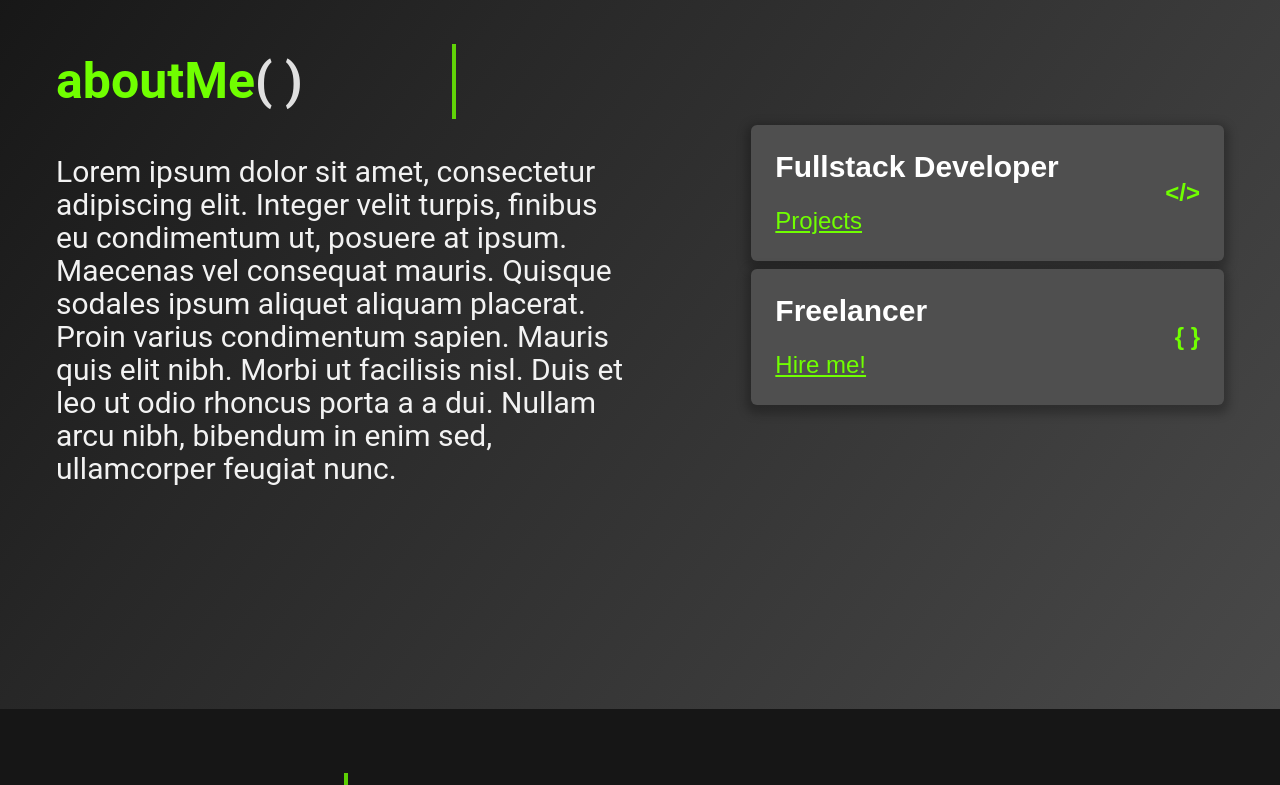
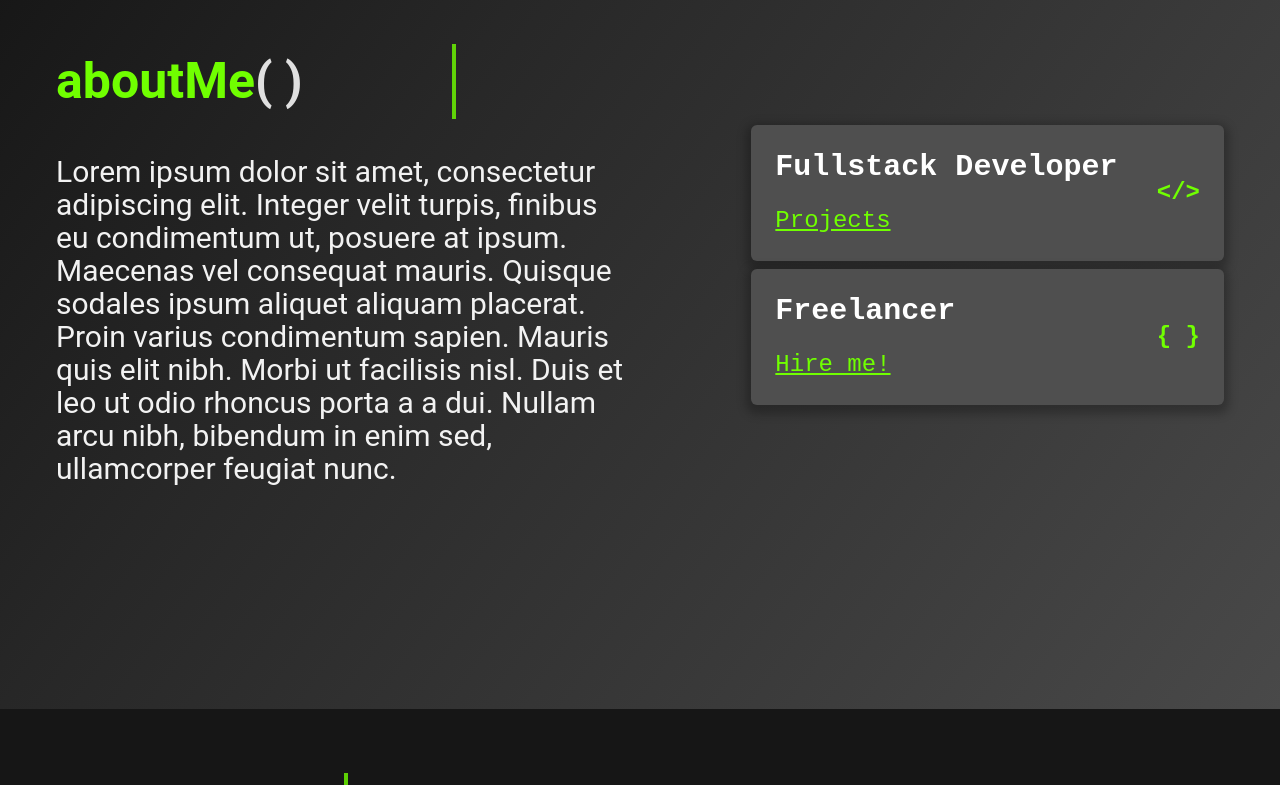
Before and after one commit to Deepakverma-556/fullstack-developer, a Next.js app: page / in a window 1280 px wide. Shown: the part 1060-1845 px from the top of the page. Built offline with nearby package versions, Linux system fonts and the light colour scheme.

Commit message:
update font family

```diff
--- a/src/app/globals.css
+++ b/src/app/globals.css
@@ -25,7 +25,7 @@
     transform: translateY(-20px);
     transition: opacity 0.5s, transform 0.5s;
 }
-html,
+/* html,
 body{
   scroll-behavior: smooth;
-}
+} */
--- a/src/components/Footer.jsx
+++ b/src/components/Footer.jsx
@@ -29,10 +29,15 @@ const Footer = () => {
                             <p className='font-bold text-white text-2xl max-sm:text-base group-hover:text-green transtation-all duration-300'>Github</p>
                         </a>
                         <div>
-                            <button onClick={openModal} className="bg-gradient-to-b from-green to-white rounded-xl p-[5px]">
+                            <button onClick={openModal} className="bg-gradient-to-b from-green to-white rounded-xl p-[5px] overflow-hidden relative group">
                                 <span className="flex gap-2 items-center  bg-[#434343] max-xsm:bg-[#323232] text-white py-3 px-5 max-sm:px-2 max-sm:py-2 max-sm:text-base rounded-xl font-bold text-xl">
                                     <svg width="36" height="20" viewBox="0 0 36 20" fill="none" xmlns="http://www.w3.org/2000/svg">
                                         <path d="M33 0.25H13.5C11.85 0.25 10.5 1.6 10.5 3.25V16.75C10.5 18.415 11.85 19.75 13.5 19.75H33C34.665 19.75 36 18.415 36 16.75V3.25C36 1.6 34.665 0.25 33 0.25ZM33 16.75H13.5V5.755L23.25 10.75L33 5.755V16.75ZM23.25 8.215L13.5 3.25H33L23.25 8.215ZM7.5 16.75C7.5 17.005 7.545 17.245 7.575 17.5H1.5C0.672 17.5 0 16.825 0 16C0 15.175 0.672 14.5 1.5 14.5H7.5V16.75ZM4.5 2.5H7.575C7.545 2.755 7.5 2.995 7.5 3.25V5.5H4.5C3.675 5.5 3 4.825 3 4C3 3.175 3.675 2.5 4.5 2.5ZM1.5 10C1.5 9.175 2.175 8.5 3 8.5H7.5V11.5H3C2.175 11.5 1.5 10.825 1.5 10Z" fill="white" />
+                                    </svg> Contact Me
+                                </span>
+                                <span className="flex gap-2 items-center  bg-gradient-to-b from-green to-white text-black py-3 px-5 max-sm:px-2 max-sm:py-2 max-sm:text-base rounded-lg font-bold text-xl absolute -top-full transition-all duration-500 group-hover:top-[5px]">
+                                    <svg width="36" height="20" viewBox="0 0 36 20" fill="none" xmlns="http://www.w3.org/2000/svg">
+                                        <path d="M33 0.25H13.5C11.85 0.25 10.5 1.6 10.5 3.25V16.75C10.5 18.415 11.85 19.75 13.5 19.75H33C34.665 19.75 36 18.415 36 16.75V3.25C36 1.6 34.665 0.25 33 0.25ZM33 16.75H13.5V5.755L23.25 10.75L33 5.755V16.75ZM23.25 8.215L13.5 3.25H33L23.25 8.215ZM7.5 16.75C7.5 17.005 7.545 17.245 7.575 17.5H1.5C0.672 17.5 0 16.825 0 16C0 15.175 0.672 14.5 1.5 14.5H7.5V16.75ZM4.5 2.5H7.575C7.545 2.755 7.5 2.995 7.5 3.25V5.5H4.5C3.675 5.5 3 4.825 3 4C3 3.175 3.675 2.5 4.5 2.5ZM1.5 10C1.5 9.175 2.175 8.5 3 8.5H7.5V11.5H3C2.175 11.5 1.5 10.825 1.5 10Z" fill="black" />
                                     </svg> Contact Me
                                 </span>
                             </button>
--- a/tailwind.config.js
+++ b/tailwind.config.js
@@ -39,7 +39,7 @@ module.exports = {
       },
       fontFamily: {
         roboto: ['Roboto', 'sans-serif'],
-        courier: ['Courier Prime', 'sans-serif'],
+        courier: ['"Courier Prime"', 'monospace'],
       },
       animation: {
         typewriter: 'typewriter 2s steps(20) 1 normal both, blinkTextCursor 500ms steps(10) infinite normal',
```
